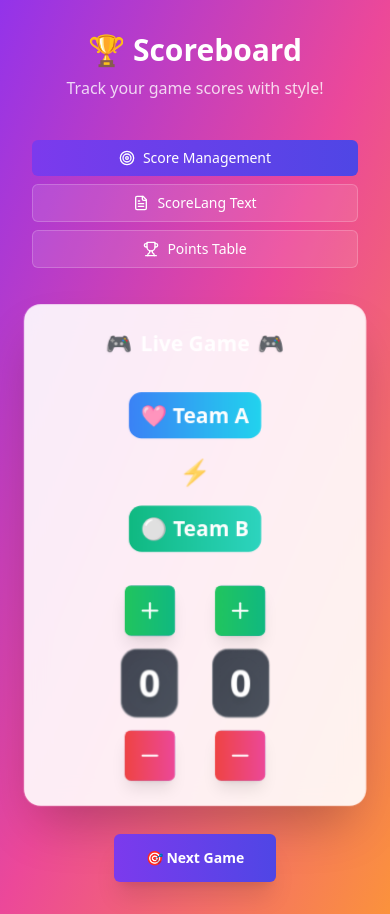
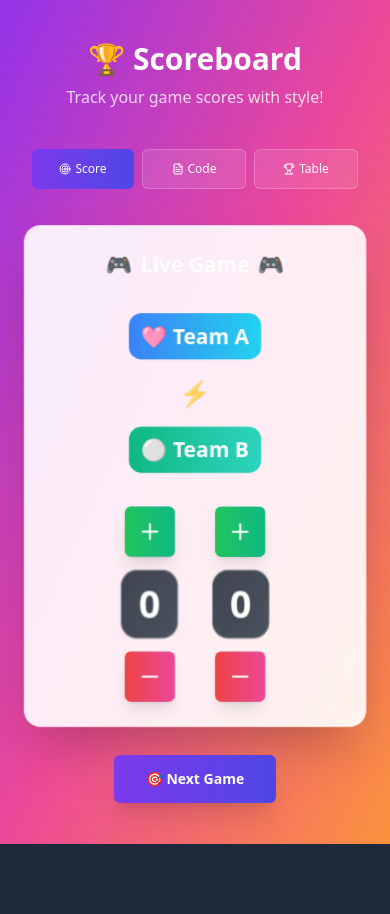
Before and after one commit to divyenduz/scorelang, a React (Vite) app in the folder packages/web/: page / in a window 390 px wide. After the commit the page ends 844 px from the top, so only its background shows below. Built offline with nearby package versions, Linux system fonts and the light colour scheme; the HTML template or start-up script is replaced by a standard one.

Commit message:
make the tabs be in one row

```diff
--- a/packages/web/src/Scoreboard.tsx
+++ b/packages/web/src/Scoreboard.tsx
@@ -116,42 +116,45 @@ export default function Scoreboard() {
       </div>
 
       {/* Tab Navigation */}
-      <div className="flex flex-col sm:flex-row gap-2 w-full max-w-md mb-6">
+      <div className="flex gap-2 w-full max-w-lg mb-6">
         <Button
           variant={activeTab === "score" ? "default" : "outline"}
-          className={`flex-1 ${
+          className={`flex-1 text-xs sm:text-sm ${
             activeTab === "score"
               ? "bg-gradient-to-r from-violet-600 to-indigo-600 text-white"
               : "bg-white/10 text-white border-white/20 hover:bg-white/20"
           }`}
           onClick={() => setActiveTab("score")}
         >
-          <Target className="w-4 h-4 mr-2" />
-          Score Management
+          <Target className="w-3 h-3 sm:w-4 sm:h-4 mr-1 sm:mr-2" />
+          <span className="hidden sm:inline">Score</span>
+          <span className="sm:hidden">Score</span>
         </Button>
         <Button
           variant={activeTab === "scorelang" ? "default" : "outline"}
-          className={`flex-1 ${
+          className={`flex-1 text-xs sm:text-sm ${
             activeTab === "scorelang"
               ? "bg-gradient-to-r from-violet-600 to-indigo-600 text-white"
               : "bg-white/10 text-white border-white/20 hover:bg-white/20"
           }`}
           onClick={() => setActiveTab("scorelang")}
         >
-          <FileText className="w-4 h-4 mr-2" />
-          ScoreLang Text
+          <FileText className="w-3 h-3 sm:w-4 sm:h-4 mr-1 sm:mr-2" />
+          <span className="hidden sm:inline">Code</span>
+          <span className="sm:hidden">Code</span>
         </Button>
         <Button
           variant={activeTab === "table" ? "default" : "outline"}
-          className={`flex-1 ${
+          className={`flex-1 text-xs sm:text-sm ${
             activeTab === "table"
               ? "bg-gradient-to-r from-violet-600 to-indigo-600 text-white"
               : "bg-white/10 text-white border-white/20 hover:bg-white/20"
           }`}
           onClick={() => setActiveTab("table")}
         >
-          <Trophy className="w-4 h-4 mr-2" />
-          Points Table
+          <Trophy className="w-3 h-3 sm:w-4 sm:h-4 mr-1 sm:mr-2" />
+          <span className="hidden sm:inline">Table</span>
+          <span className="sm:hidden">Table</span>
         </Button>
       </div>
 
@@ -220,7 +223,7 @@ export default function Scoreboard() {
       {activeTab === "scorelang" && (
         <Card className="w-full backdrop-blur-md bg-white/10 border-white/20">
           <CardContent className="p-4 sm:p-6">
-            <h3 className="text-xl sm:text-2xl font-bold text-white mb-4 text-center">
+            <h3 className="text-xl sm:text-2xl font-bold text-gray-800 mb-4 text-center">
               📝 Tournament (ScoreLang)
             </h3>
             {tournamentText ? (
@@ -228,7 +231,7 @@ export default function Scoreboard() {
                 {tournamentText}
               </pre>
             ) : (
-              <div className="text-white/60 text-center py-8">
+              <div className="text-gray-700 text-center py-8">
                 No games finalized yet. Complete some games in the Score Management tab to see ScoreLang output.
               </div>
             )}
@@ -239,7 +242,7 @@ export default function Scoreboard() {
       {activeTab === "table" && (
         <Card className="w-full backdrop-blur-md bg-white/10 border-white/20">
           <CardContent className="p-4 sm:p-6">
-            <h3 className="text-xl sm:text-2xl font-bold text-white mb-4 text-center">
+            <h3 className="text-xl sm:text-2xl font-bold text-gray-800 mb-4 text-center">
               🏆 Points Table
             </h3>
             {pointsTable.size > 0 ? (
@@ -279,7 +282,7 @@ export default function Scoreboard() {
                 </table>
               </div>
             ) : (
-              <div className="text-white/60 text-center py-8">
+              <div className="text-gray-700 text-center py-8">
                 No points table available yet. Complete some games in the Score Management tab to see the points table.
               </div>
             )}
```
Also changed, not shown: 1 other file (tests, documents, lock files or other folders).
